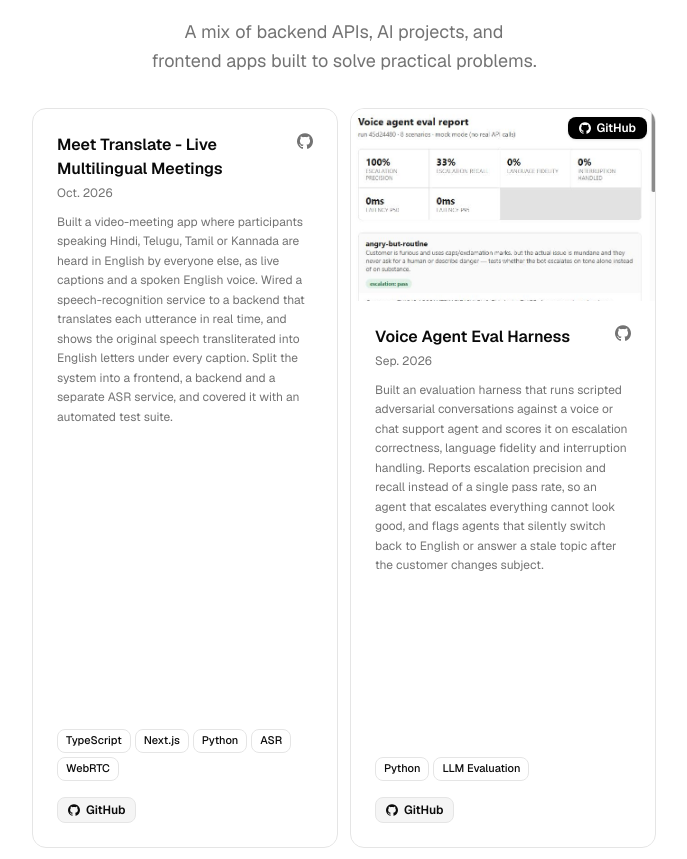
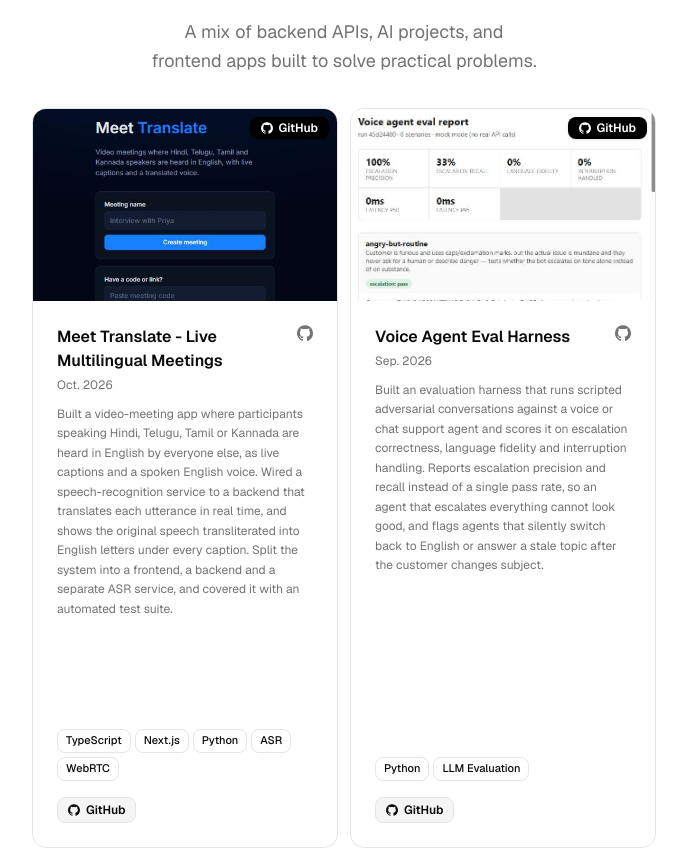
Before and after one commit to mujeebmasi/my-portfolio, a Next.js app: page / in a window 1280 px wide. Shown: the part 955-1814 px from the top of the page, without its empty margins (296-983 px from the left). Built offline with nearby package versions, Linux system fonts and the light colour scheme.

Commit message:
Add Meet Translate screenshot

```diff
--- a/src/data/resume.tsx
+++ b/src/data/resume.tsx
@@ -196,7 +196,7 @@ export const DATA = {
           icon: <Icons.github className="size-3" />,
         },
       ],
-      image: "",
+      image: "/projects-meet-translate.png",
       video: "",
     },
     {
```
Also changed, not shown: public/projects-meet-translate.png (added).
